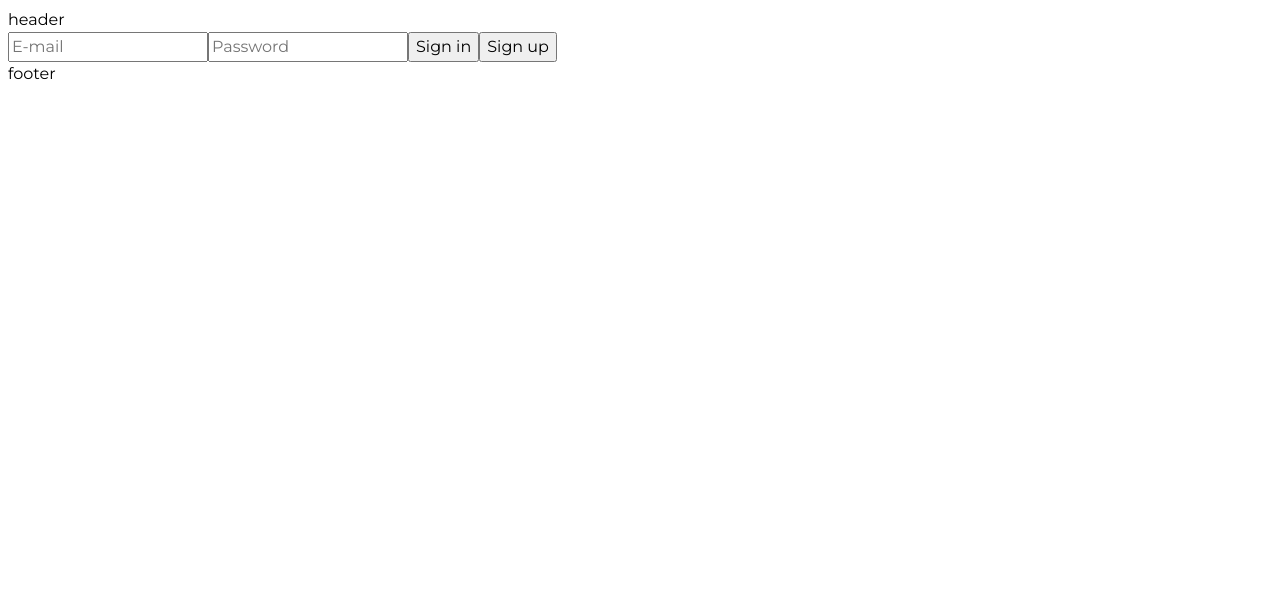
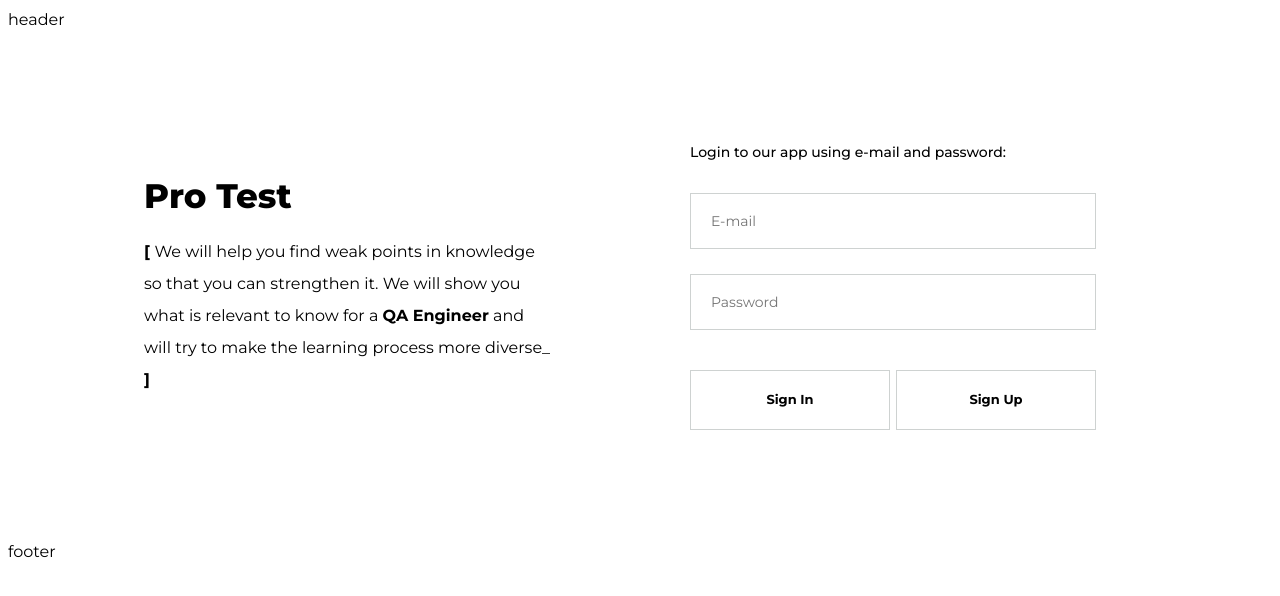
Before and after one commit to ololosh-tralevich/mabyBaby-react, a React (Create React App) app: page /auth in a window 1280 px wide. Shown: the top 596 px of the page. Built offline with nearby package versions, Linux system fonts and the light colour scheme.

Commit message:
Был сделан mark-up /auth

```diff
--- a/src/modules/AuthForm/AuthForm.jsx
+++ b/src/modules/AuthForm/AuthForm.jsx
@@ -14,14 +14,18 @@ const AuthForm = () => {
   };
 
   return (
-    <div>
-      <form>
+      <div className={styles.wrapper}>
+          <form className={styles.form}>
+            <p className={styles.text}>
+            Login to our app using e-mail and password:
+            </p>
             <TextField
               type={'email'}
               name={'email'}
               placeholder={'E-mail'}
               required={true}
               onType={onType}
+              className={styles.TextField}
             />
             <TextField
               type={'password'}
@@ -29,19 +33,24 @@ const AuthForm = () => {
               placeholder={'Password'}
               required={true}
               onType={onType}
+              className={styles.TextField}
+            />
+            <div className={styles.form__buttons}>
+              <Button
+                onClickBtn={submitForm}
+                btnText={'Sign In '}
+                isActive={true}
+                type={'submit'}
+                className={styles.button}
               />
               <Button
                 onClickBtn={submitForm}
-          btnText={'Sign in'}
-          isActive={true}
-          type={'submit'}
-        />
-        <Button
-          onClickBtn={submitForm}
-          btnText={'Sign up'}
+                btnText={'Sign Up'}
                 isActive={false}
                 type={'submit'}
+                className={styles.button}
               />
+            </div>
           </form>
         </div>
   );
--- a/src/modules/AuthForm/authForm.module.scss
+++ b/src/modules/AuthForm/authForm.module.scss
@@ -0,0 +1,77 @@
+@import '../../sass/main';
+
+.wrapper {
+    width: 280px;
+    padding: 30px 20px;
+    background-color: #ffffff;
+    height: auto;
+
+    @include mq(tablet){
+        width: 540px;
+        padding: 40px 60px;
+    }
+    @include mq(desktop){
+        width: 500px;
+        padding: 40px;
+        margin-left: 100px;
+    }
+}
+.form {
+    display: flex;
+    flex-direction: column;
+    justify-content: center;
+}
+.form__buttons {
+    display: flex;
+    justify-content: space-between;
+}
+.text {
+    color: #000000;
+    font-size: 10px;
+    margin-bottom: 20px;
+    font-weight: 500;
+    @include mq(tablet){
+        font-size: 14px;
+        margin-bottom: 30px;
+    }
+}
+.TextField {
+    font-size: 14px;
+    margin-bottom: 20px;
+    padding: 20px;
+    max-width: 240px;
+    height: 56px;
+    border: 1px solid #CED2D1;
+
+    @include mq(tablet){
+        max-width: 425px;
+        margin-bottom: 25px;
+        &:nth-child(3){
+            margin-bottom: 40px;
+        }
+    }
+
+
+}
+
+
+.button{
+    font-weight: bold;
+    font-size: 10px;
+    width: 110px;
+    height: 60px;
+    background-color: white;
+    border: 1px solid #CED2D1;
+    color: black;
+    @include mq(tablet){
+        width: 200px;
+        font-size: 13px;
+    }
+}
+
+.button:hover,
+.button:focus{
+    background-color: #FF6B09;
+    border: 0px black solid;
+    color: white;
+}
--- a/src/pages/AuthPage/AuthPage.jsx
+++ b/src/pages/AuthPage/AuthPage.jsx
@@ -1,7 +1,25 @@
 import AuthForm from '../../modules/AuthForm/AuthForm';
+import styles from './auth-page.module.scss'
 
 const AuthPage = () => {
-  return <AuthForm />;
+  return (
+    <main>
+    <div className='container'>
+      <div className={styles.auth_wrapper}>
+      <div className={styles.text_wrapper}>
+      <h2 className={styles.title}>Pro Test</h2>
+      <p className={styles.text}>
+        <span className={styles.text_span}>[ </span>We will help you find weak points in knowledge so that you
+        can strengthen it. We will show you what is relevant to know for a{' '}
+        <b>QA Engineer</b> and will try to make the learning process more
+        diverse_<span className={styles.text_span}> ]</span>
+      </p>
+      </div>
+      <AuthForm />
+      </div>
+    </div>
+    </main>
+  );
 };
 
 export default AuthPage;
--- /dev/null
+++ b/src/pages/AuthPage/auth-page.module.scss
@@ -0,0 +1,60 @@
+@import '../../sass/main';
+
+.title{
+    font-size: 20px;
+    font-weight: 800;
+    letter-spacing: 0.02%;
+    line-height: 1.2;
+    margin-bottom: 10px;
+    @include mq(tablet){
+        font-size: 30px;
+        margin-bottom: 20px;
+    }
+    @include mq(desktop){
+        font-size: 34px;
+    }
+}
+
+.text{
+    font-size: 12px;
+    font-weight: 400;
+    line-height: 1.66;
+    letter-spacing: 0.02%;
+    @include mq(tablet){
+        font-size: 16px;
+        line-height: 2,25;
+    }
+    @include mq(desktop){
+        font-size: 16px;
+        line-height: 2;
+    }
+}
+
+
+.text_span{
+    font-weight: bold;
+}
+
+.text_wrapper{
+    @include mq(tablet){
+        width: 540px;
+        margin-bottom: 40px;
+    }
+    @include mq(desktop){
+        width: 420px;
+        margin: 0;
+    }
+}
+
+.auth_wrapper{
+    display: flex;
+    flex-direction: column;
+    align-items: center;
+    padding: 40px 0;
+    @include mq(tablet){
+        padding: 70px 0;
+    }
+    @include mq(desktop){
+        flex-direction: row;
+    }
+}
--- a/src/shared/components/Button/Button.jsx
+++ b/src/shared/components/Button/Button.jsx
@@ -2,13 +2,14 @@ import PropTypes from 'prop-types';
 
 import styles from './button.module.scss';
 
-const Button = ({ onClickBtn, btnText, isActive, type }) => {
+const Button = ({ onClickBtn, btnText, isActive, type, className }) => {
   const isActiveBtn = () => {
-    return isActive ? styles.activeBtn : styles.inActiveBtn;
+    return isActive ? styles.activeBtn : styles.inActiveBtn;   // удалить, если не используем
   };
 
+
   return (
-    <button className={isActiveBtn()} type={type} onClick={onClickBtn}>
+    <button className={className} type={type} onClick={onClickBtn}>
       {btnText}
     </button>
   );
@@ -17,6 +18,7 @@ const Button = ({ onClickBtn, btnText, isActive, type }) => {
 export default Button;
 
 Button.propTypes = {
+  className:PropTypes.string.isRequired,
   onClickBtn: PropTypes.func.isRequired,
   btnText: PropTypes.string.isRequired,
   isActive: PropTypes.bool.isRequired,
--- a/src/shared/components/TextField/TextField.jsx
+++ b/src/shared/components/TextField/TextField.jsx
@@ -2,10 +2,10 @@ import PropTypes from 'prop-types';
 
 import styles from './textField.module.scss';
 
-const TextField = ({ type, name, placeholder, required, onType }) => {
+const TextField = ({ type, name, placeholder, required, onType, className }) => {
   return (
     <input
-      className={styles.textField}
+      className={className}
       type={type}
       name={name}
       placeholder={placeholder}
```
Also changed, not shown: src/sass/main.scss (line endings or trailing spaces). Lines whose indentation alone changed are shown as unchanged.
